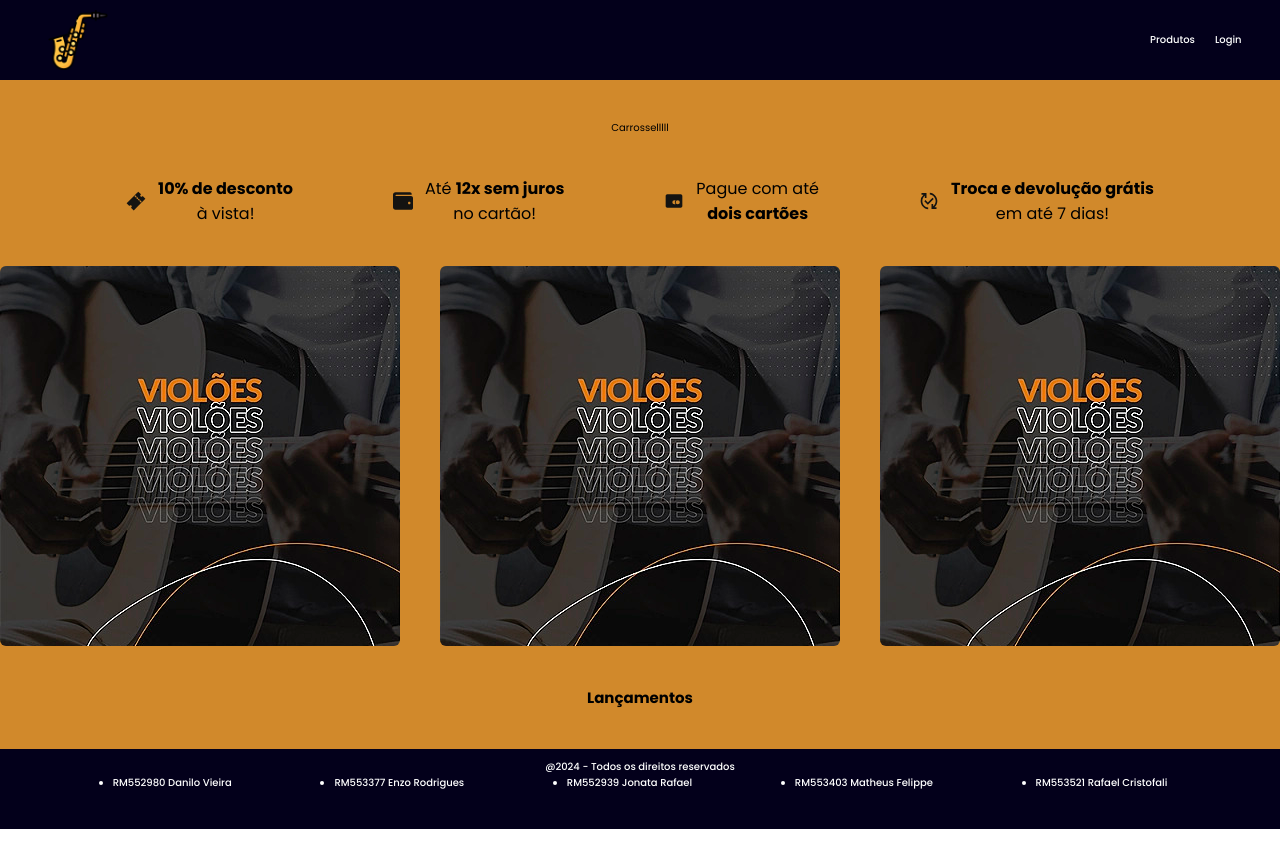
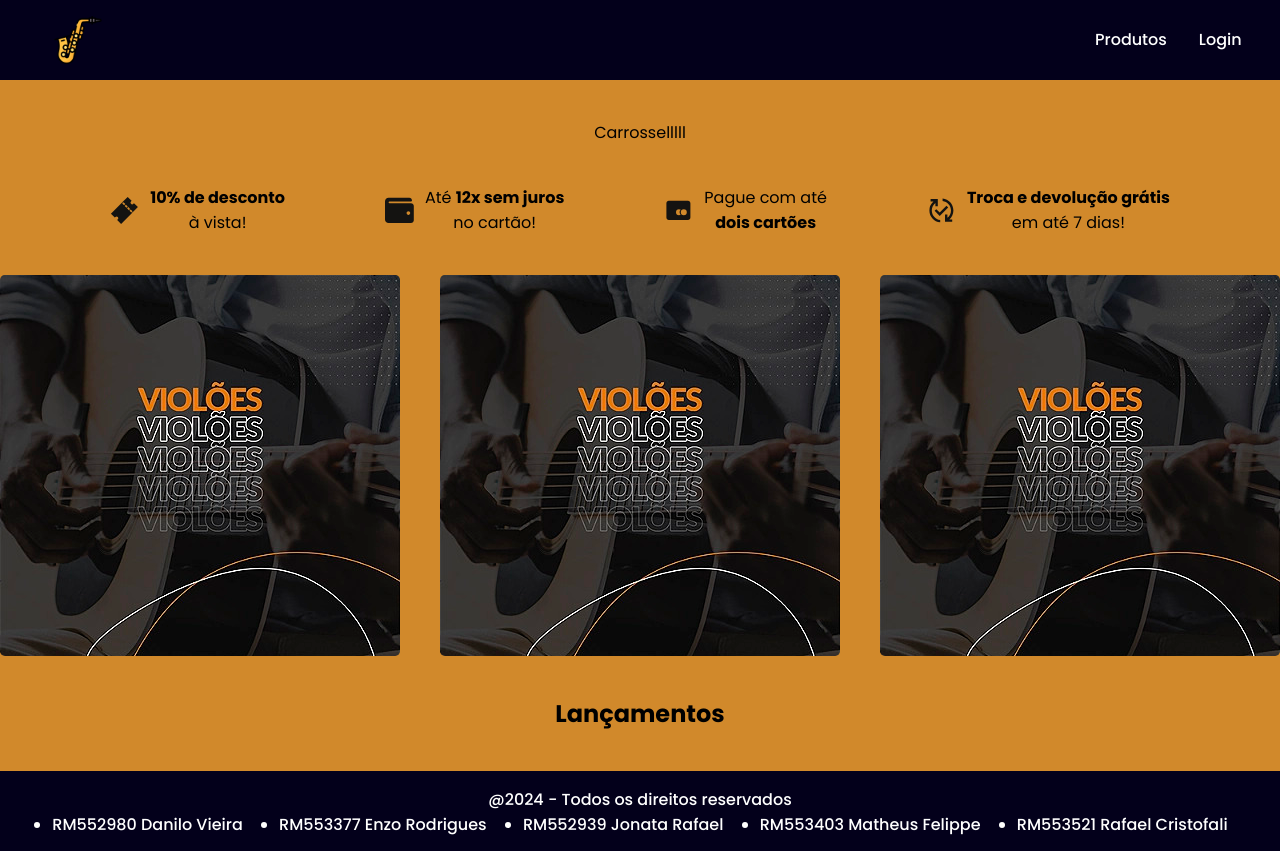
Before and after one commit to Rafafaaa-FIAP/WEB-sem2-checkpoint2, a React (Vite) app: page / in a window 1280 px wide. Before the commit the page ends 829 px from the top, so only its background shows below. Built offline with nearby package versions, Linux system fonts and the light colour scheme.

Commit message:
Fix: Font Size fixing

```diff
--- a/src/components/Benefits/styles.scss
+++ b/src/components/Benefits/styles.scss
@@ -5,27 +5,24 @@
 }
 
 ul.benefits-infos {
-    font-size: 1.6rem;
     display: flex;
     justify-content: center;
-    gap: 10rem;
+    gap: 6.25rem;
     width: 100%;
 
 
     li.infos{
         display: flex;
         align-items: center;
-        gap: 1.2rem;
+        gap: 0.7rem;
 
         p{
             text-align: center;
-            font-size: 1.6rem;
-
         }
 
         .icon{
             color: rgb(20, 19, 17);
-            font-size: 2rem;
+            font-size: 1.8rem;
         }
 
     }
--- a/src/components/Slide/styles.scss
+++ b/src/components/Slide/styles.scss
@@ -4,23 +4,19 @@
     box-sizing: border-box;
 }
 
-:root{
-    font-size: 62.5%;
-}
-
 
     section.slidePromos {
 
     display: flex;
-    gap: 4rem;
-    font-size: 1.6rem;
+    gap: 2.5rem;
+
 
     div.promo-card{
         background-color: bisque;
 
-        width: 40rem;
-        height: 38rem;
-        border-radius: .6rem;
+        width: 25rem;
+        height: 23.8rem;
+        border-radius: 0.3rem;
 
         overflow: hidden;
 
--- a/src/styles.scss
+++ b/src/styles.scss
@@ -46,9 +46,8 @@ div.app-home{
   flex-direction: column;
   align-items: center;
 
-  gap: 4rem;
-
-  padding: 4rem;
+  gap: 2.5rem;
+  padding: 2.5rem;
 }
 
 @media (min-width: 1920px) {
```
